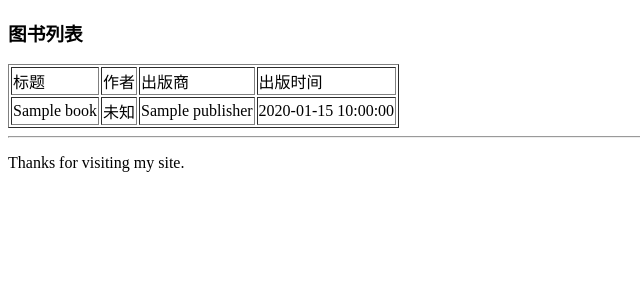
After one commit to CNmanyue/learn_django, a Python web app: template mysite/mysite/templates/book_home.html in a window 1280 px wide. The commit adds this page. Shown: the top 300 px of the page, without its empty margins (0-640 px from the left). Run offline with Jinja, Linux system fonts and the light colour scheme; the template is opened without the code that fills it: most values are stand-ins (such as "Sample title", 1, 10 or a date in 2020).

Commit message:
写了一个图书列表的展示页
算是视图、模型、模板的整合应用吧。数据库插入了几条测试数据，但是还不会多对多怎么插入

```diff
--- a/mysite/books/views.py
+++ b/mysite/books/views.py
@@ -1,3 +1,7 @@
-from django.shortcuts import render
+from django.shortcuts import render_to_response
+from books.models import Book
 
 # Create your views here.
+def book_home(request):
+	books = Book.objects.order_by('publication_date')
+	return render_to_response('book_home.html',{'books':books})
--- a/mysite/mysite/templates/base.html
+++ b/mysite/mysite/templates/base.html
@@ -4,7 +4,7 @@
     <title>{% block title %}{% endblock %}</title>
 </head>
 <body>
-    <h1>My helpful timestamp site</h1>
+    {% block head %}<h1>My helpful timestamp site</h1>{% endblock %}
     {% block content %}{% endblock %}
     {% block footer %}
     <hr>
--- /dev/null
+++ b/mysite/mysite/templates/book_home.html
@@ -0,0 +1,29 @@
+{% extends "base.html" %}
+
+{% block title %}图书列表{% endblock %}
+
+{% block head %}<h3>图书列表</h3>{% endblock %}
+{% block content %}
+<table border="1">
+	<thead>
+		<td>标题</td>
+		<td>作者</td>
+		<td>出版商</td>
+		<td>出版时间</td>
+	</thead>
+	{% for book in books %}
+	<tr>
+		<td>{{book.title}}</td>
+		<td>
+			{% if book.authors %}
+				<span>未知</span>
+			{% else %}
+				{{book.authors}}
+			{% endif %}
+		</td>
+		<td>{{book.publisher}}</td>
+		<td>{{book.publication_date}}</td>
+	</tr>
+	{% endfor %}
+</table>
+{% endblock %}
--- a/mysite/mysite/urls.py
+++ b/mysite/mysite/urls.py
@@ -17,10 +17,12 @@ from django.conf.urls import url
 from django.contrib import admin
 
 from mysite.views import *
+from books.views import book_home
 
 urlpatterns = [
     # url(r'^admin/', admin.site.urls),
     url(r'^hello/$',hello),
     url(r'^time/$',current_datetime),
     url(r'^time/plus/(?P<offset>(\d)|(1\d)|(2[0-4]))/$',hours_ahead),
+    url(r'^books/$',book_home),
 ]
--- a/mysite/mysite/views.py
+++ b/mysite/mysite/views.py
@@ -4,7 +4,6 @@ from django.template.loader import get_template
 from django.template import Context
 from django.shortcuts import render_to_response
 
-current_section_class = "include->nav.html"
 def hello(request):
 	return HttpResponse("Hello world!")
 
@@ -22,10 +21,5 @@ def hours_ahead(request,offset):
 		print('Exception!!!')
 	dt = datetime.datetime.now()+datetime.timedelta(hours=offset)
 	# return render_to_response('hours_ahead.html',{'offset':offset,'dt':dt})
-	current_section = "include->nav.html"
 	print(">>>>>locals:",locals())
 	return render_to_response('hours_ahead.html',locals())
-
-def book_list(request):
-	books = Book.objects.order_by('name')
-	return render_to_response('book_list.html',{'books':books})
--- /dev/null
+++ b/mysite/record/第六章-admin.txt
@@ -0,0 +1 @@
+第六章-admin.txt
```
Also changed, not shown: mysite/db.sqlite3.
